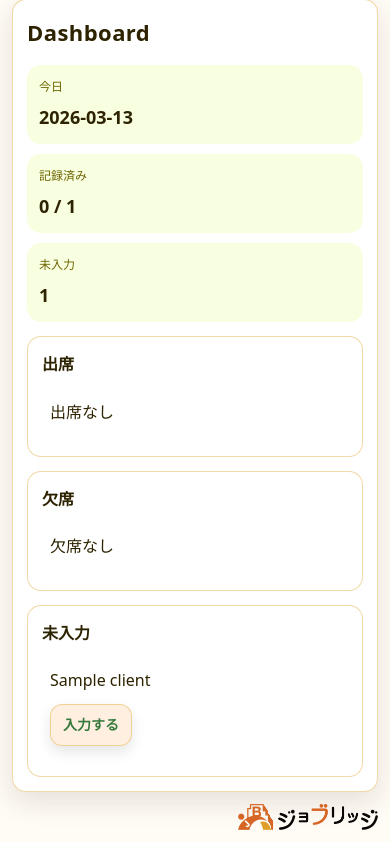
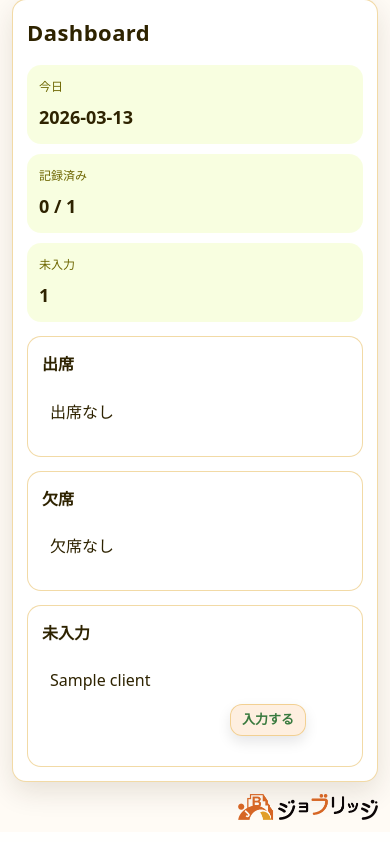
Before and after one commit to youco1977-ops/11dx07-python-app, a Flask app: page /dashboard in a window 390 px wide. Shown: the part 134-976 px from the top of the page. After the commit the page ends 954 px from the top, so only its background shows below. Run offline with Flask 3, Linux system fonts and the light colour scheme; tables that the repository leaves empty or names only in its code hold one stand-in row (values such as "Sample post").

Commit message:
未入力ボタンCSS修正

```diff
--- a/static/style.css
+++ b/static/style.css
@@ -773,6 +773,17 @@ textarea:focus{
     width: 100%;
   }
 
+.section:last-of-type .attendance-row .right{
+    width: 100%;
+    padding-left: 180px;
+   }
+
+   .section:last-of-type .btn-ghost{
+  padding: 7px 11px;
+  font-size: 13px;
+  line-height: 1.2;
+}
+
   .time{
     min-width: 0;
     font-size: 13px;
```
